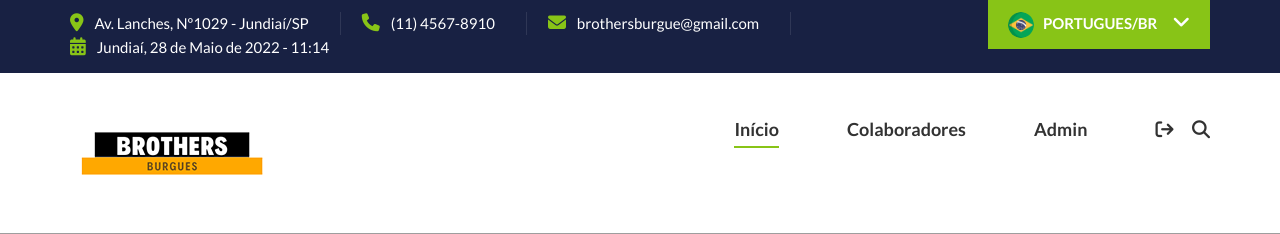
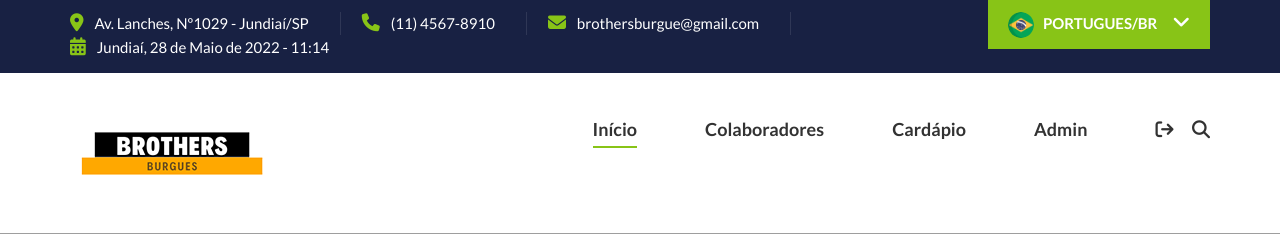
Before and after one commit to fnm-dev/Delivery-Website, a PHP site: page /?nome=1 in a window 1280 px wide. Shown: the top 234 px of the page. Run offline with PHP 8.4, Linux system fonts and the light colour scheme; the visitor is signed in with stand-in values (Sample User, id 1); data that the repository does not hold is empty; some libraries are stand-ins or nearby versions; grey boxes are pictures that could not be loaded.

Commit message:
Update index.php

```diff
--- a/index.php
+++ b/index.php
@@ -139,8 +139,10 @@
                             <ul>
                                 <li class="active"><a href="./index.php">Início</a></li>
                                 <li><a href="#colab">Colaboradores</a></li>
+                                <li><a href="./cardapio.php">Cardápio</a></li>
                                 <li><?php echo "<a href=".$path.">".$status."</a>" ?></li>
                             </ul>
+
                         </nav>
                         <?php if($logout==TRUE) echo '<a href="./dashboard/logout.php"><div class="header__search"><i class="fa-solid fa-arrow-right-from-bracket"></i></div></a>' ?>
                         &nbsp;&nbsp;&nbsp;&nbsp;
```
